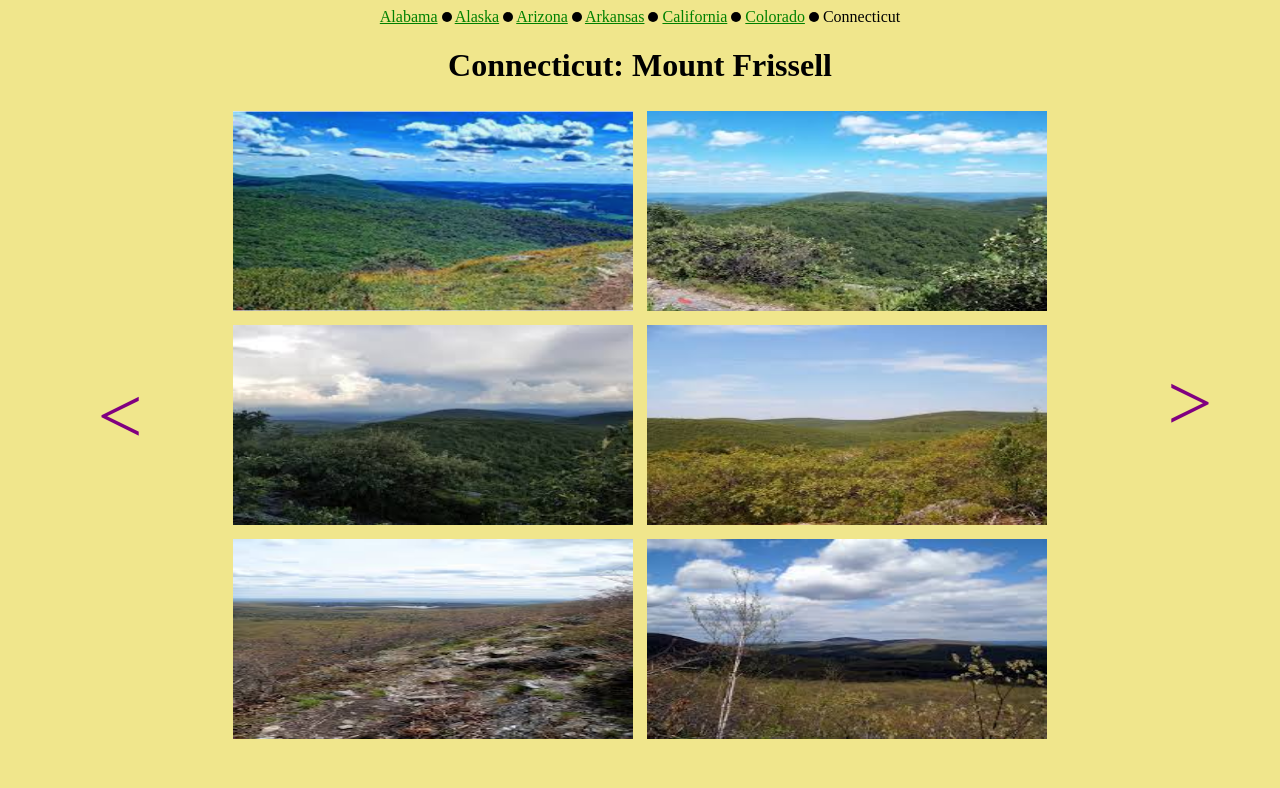
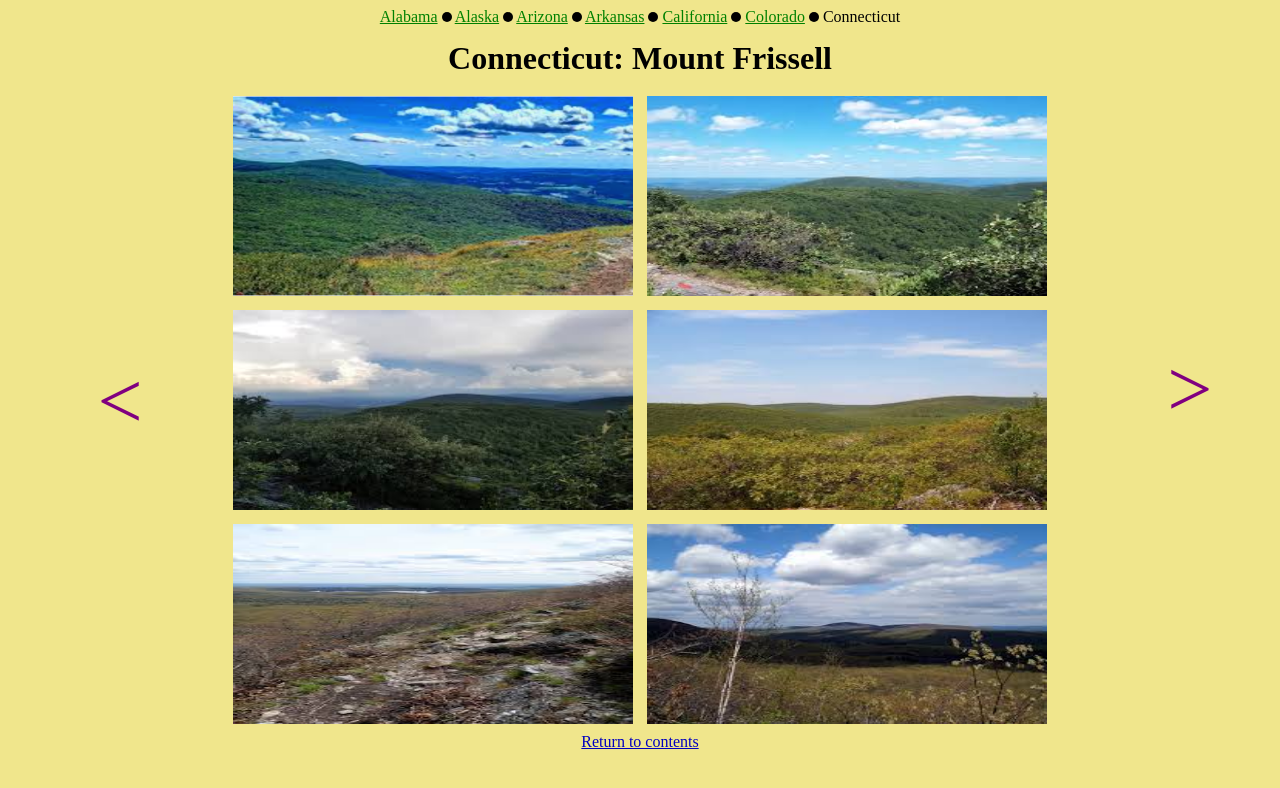
Before and after one commit to jgolden5/Highest-Points, a plain HTML site: page connecticut.html in a window 1280 px wide. Drawn offline with Linux system fonts and the light colour scheme; files whose address does not match are found by name.

Commit message:
add "return to contents" element as a footer to every screen

```diff
--- a/connecticut.html
+++ b/connecticut.html
@@ -32,10 +32,13 @@
 <a class="arrow-left" href="colorado.html"><</a>
 <img src="/Users/jgolden1/html_projects/highest-points/images/mount-frissell3.jpeg" class="image">
 <img src="/Users/jgolden1/html_projects/highest-points/images/mount-frissell4.jpeg" class="image">
-<a class="arrow-right" href="deleware.html">></a>
+<a class="arrow-right" href="delaware.html">></a>
 <br>
 <img src="/Users/jgolden1/html_projects/highest-points/images/mount-frissell5.jpeg" class="image">
 <img src="/Users/jgolden1/html_projects/highest-points/images/mount-frissell6.jpeg" class="image">
 
+<br>
+<a style="color:#0000c0" href="highest_points.html">Return to contents</a>
+
 </body>
 </html>
--- a/style.css
+++ b/style.css
@@ -1,6 +1,11 @@
 body {
 	text-align: center;
 	position: relative;
+}
+
+h1 {
+    padding: 0 10px;
+    line-height: 0.7em;
 }
 
 .small-circle {
```
Also changed, not shown: alabama.html (+3 -0 lines), alaska.html (+3 -0 lines), arizona.html (+3 -0 lines), arkansas.html (+3 -0 lines), california.html (+3 -0 lines), colorado.html (+3 -0 lines).
